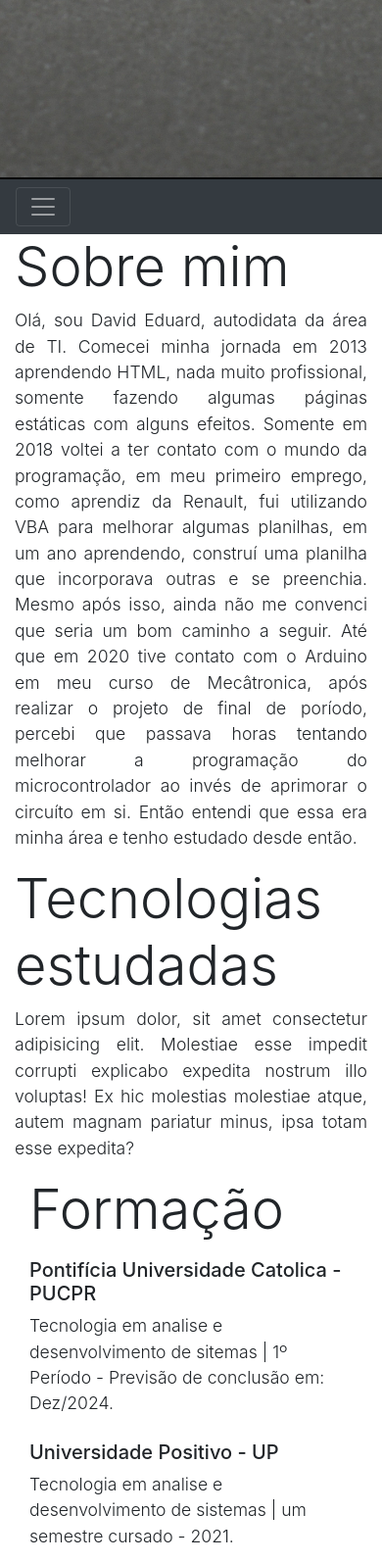
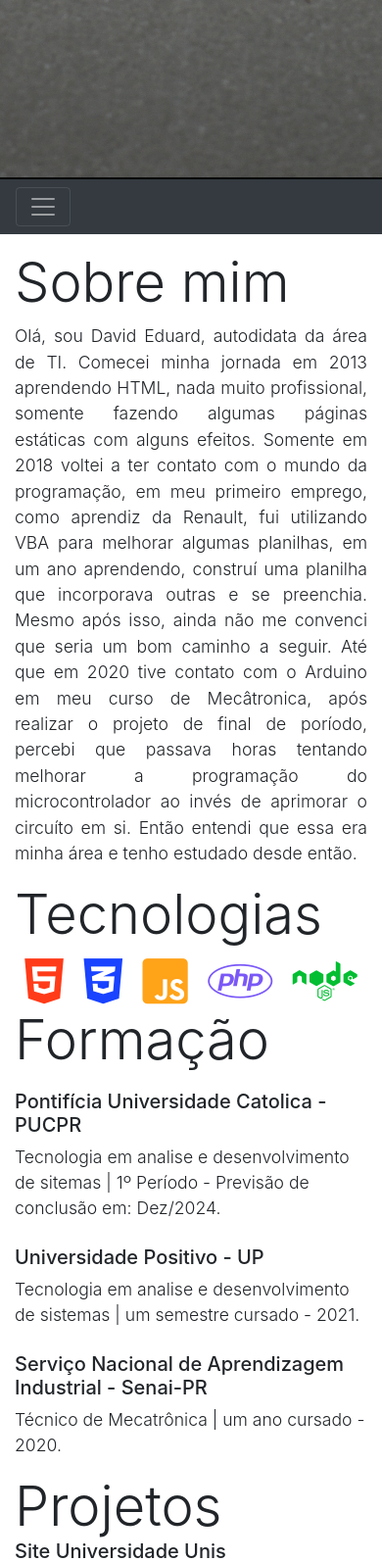
Before and after one commit to mecdavi/Desenvolvimento-Web-Udemy, a PHP site: page / in a window 390 px wide. Shown: the part 661-2255 px from the top of the page at 98% size. Run offline with PHP 8.4, Linux system fonts and the light colour scheme; some libraries are stand-ins or nearby versions.

Commit message:
portifolio

```diff
--- a/WEB/Projetos/Portifolio/css/estilo.css
+++ b/WEB/Projetos/Portifolio/css/estilo.css
@@ -8,10 +8,6 @@ body{
     font-size: 1em;
 }
 /*  -------- layout ---------------- */
-
-#texto{
-    font-size: 1.1em;
-}
 .caixa{
     text-align: center;
     width: 100%;
@@ -43,3 +39,12 @@ body{
 .conteudo1{
     background-image:url(../imagens/fundo1.jpg);
 }
+
+main#conteudo{
+    max-width: 1200px;
+    font-size: 1.1em;
+}
+h1,h5{
+    padding: 0;
+    margin: 0;
+}
--- a/WEB/Projetos/Portifolio/index.html
+++ b/WEB/Projetos/Portifolio/index.html
@@ -6,6 +6,7 @@
         <title>Portifólio | David Eduard</title>
         <link rel="stylesheet" href="./css/estilo.css">
         <link rel="stylesheet" href="./bootstrap-4.1.3-dist/css/bootstrap.min.css">
+        <link rel="stylesheet" href="https://cdnjs.cloudflare.com/ajax/libs/font-awesome/6.1.1/css/all.min.css">
     </head>
     <body>
         <div id="container">
@@ -28,20 +29,26 @@
                     </ul>
                 </div>
             </nav>
-            <main id="texto"class="container-fluid lead">
-                <section class="row p-md-3 p-sm-1 "">
+            <main id="conteudo"class="container-fluid lead">
+                <section class="row pt-3 justify-content-between d-flex">
                     <article class="col-md-6 col-sm-12">
                         <div class="display-4 pb-2 "> Sobre mim </div>
                         <p class="text-justify">Olá, sou David Eduard, autodidata da área de TI. Comecei minha jornada em 2013 aprendendo HTML, nada muito profissional, somente fazendo algumas páginas estáticas com alguns efeitos. Somente em 2018 voltei a ter contato com o mundo da programação, em meu primeiro emprego, como aprendiz da Renault, fui utilizando VBA para melhorar algumas planilhas, em um ano aprendendo, construí uma planilha que incorporava outras e se preenchia. Mesmo após isso, ainda não me convenci que seria um bom caminho a seguir. Até que em 2020 tive contato com o Arduino em meu curso de Mecâtronica, após realizar o projeto de final de poríodo, percebi que passava horas tentando melhorar a programação do microcontrolador ao invés de aprimorar o circuíto em si. Então entendi que essa era minha área e tenho estudado desde então.</p>
                     </article>
-                    <article class="col-md-6 col-sm-12">
-                        <h1 class="display-4">Tecnologias estudadas</h1>
-                        <p class="text-justify">Lorem ipsum dolor, sit amet consectetur adipisicing elit. Molestiae esse impedit corrupti explicabo expedita nostrum illo voluptas! Ex hic molestias molestiae atque, autem magnam pariatur minus, ipsa totam esse expedita?</p>
+                    <article class="col-md-5 col-sm-12">
+                        <h1 class="display-4">Tecnologias</h1>
+                        <div class="justify-content-around d-flex">
+                            <i class="fa-brands fa-html5 fa-3x" style="color:#ff3b19 ;"></i>
+                            <i class="fa-brands fa-css3-alt fa-3x" style="color:#1943ff;"></i>
+                            <i class="fa-brands fa-js-square fa-3x" style="color:#ffa319 ;"></i>
+                            <i class="fa-brands fa-php fa-3x" style="color:#7a58f7 ;"></i>
+                            <i class="fa-brands fa-node fa-3x" style="color:#03be32 ;"></i>
+                        </div>
                     </article>
                 </section>
 
-                <section class="col-sm-12">
-                    <H1 class="display-4">Formação</H1>
+                <H1 class="display-4">Formação</H1>
+                <section>
                     <article class="pt-2">
                         <h5>Pontifícia Universidade Catolica - PUCPR</h5>
                         <p>Tecnologia em analise e desenvolvimento de sitemas | 1º Período - Previsão de conclusão em: Dez/2024.</p>
@@ -56,9 +63,9 @@
                         <p> Técnico de Mecatrônica | um ano cursado - 2020.</p>
                     </section>
 
-                    <h1 class="display-4">Projetos</h1>
-                    <section class="row col-12">
-                        <article class="col-4">
+                    <div class="display-4">Projetos</div>
+                    <section class="row ">
+                        <article class="col-md-3 col-sm-12">
                             <h5>Site Universidade Unis</h5>
                             <img src="./imagens/6955d2_fecbca0b23214bc48f1dc5acae4b3491_mv2.gif" width="100%" alt="">
                             <p class="">
@@ -66,7 +73,7 @@
                             </p>
                         </article>
 
-                        <article class="col-4">
+                        <article class="col-md-3 col-sm-12">
                             <h5>Site Universidade Unis</h5>
                             <img src="./imagens/6955d2_fecbca0b23214bc48f1dc5acae4b3491_mv2.gif" width="100%" alt="">
                             <p class="">
@@ -74,14 +81,24 @@
                             </p>
                         </article>
 
-                        <article class="col-4">
+                        <article class="col-md-3 col-sm-12">
                             <h5>Site Universidade Unis</h5>
                             <img src="./imagens/6955d2_fecbca0b23214bc48f1dc5acae4b3491_mv2.gif" width="100%" alt="">
                             <p class="">
                                 Lorem ipsum dolor sit amet consectetur adipisicing elit. Magni ut nobis voluptas, autem minus cupiditate provident pariatur, ipsam laborum omnis tempora saepe, consectetur tenetur molestiae beatae eos laudantium optio fugiat?
                             </p>
                         </article>
+
+                        <article class="col-md-3 col-sm-12">
+                            <h5>Site Universidade Unis</h5>
+                            <img src="./imagens/6955d2_fecbca0b23214bc48f1dc5acae4b3491_mv2.gif" width="100%" alt="">
+                            <p class="">
+                                Lorem ipsum dolor sit amet consectetur adipisicing elit. Magni ut nobis voluptas, autem minus cupiditate provident pariatur, ipsam laborum omnis tempora saepe, consectetur tenetur molestiae beatae eos laudantium optio fugiat?
+                            </p>
+                        </article>
+
                     </section>
+
             </main>
             <footer>
             </footer>
```
